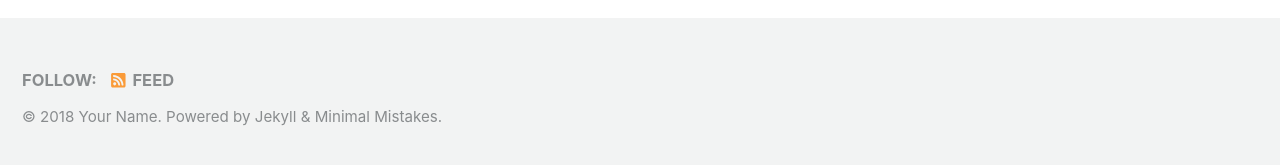
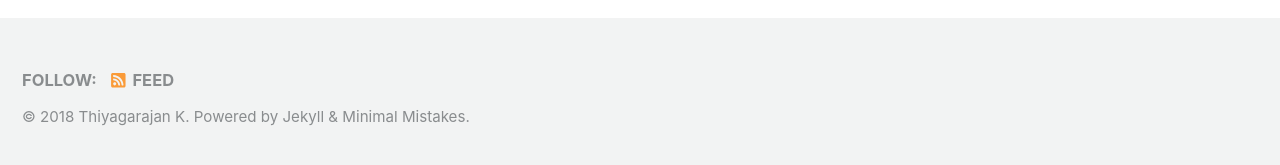
Before and after one commit to thiyaguin/thiyaguin.github.io, a Jekyll site: the page built from index.html, in a window 1280 px wide and 900 px high, scrolled down 253 px. Shown: the part 727-892 px from the top of the window. Built offline with Jekyll 4.4.1, drawn with Linux system fonts in a browser that asks for light colours; nearby versions of some CDN libraries; the list of posts is cut into pages by our own code.

Commit message:
Update _config.yml

```diff
--- a/_config.yml
+++ b/_config.yml
@@ -18,10 +18,10 @@
 locale                   : "en-US"
 title                    : "Site Title"
 title_separator          : "-"
-name                     : "Your Name"
-description              : "An amazing website."
-url                      : # the base hostname & protocol for your site e.g. "https://mmistakes.github.io"
-baseurl                  : # the subpath of your site, e.g. "/blog"
+name                     : "Thiyagarajan K"
+description              : "IT Infrastructure Engineer"
+url                      : "https://thiyagu.in"
+baseurl                  : "/blog"
 repository               : # GitHub username/repo-name e.g. "mmistakes/minimal-mistakes"
 teaser                   : # path of fallback teaser image, e.g. "/assets/images/500x300.png"
 # breadcrumbs            : false # true, false (default)
```
